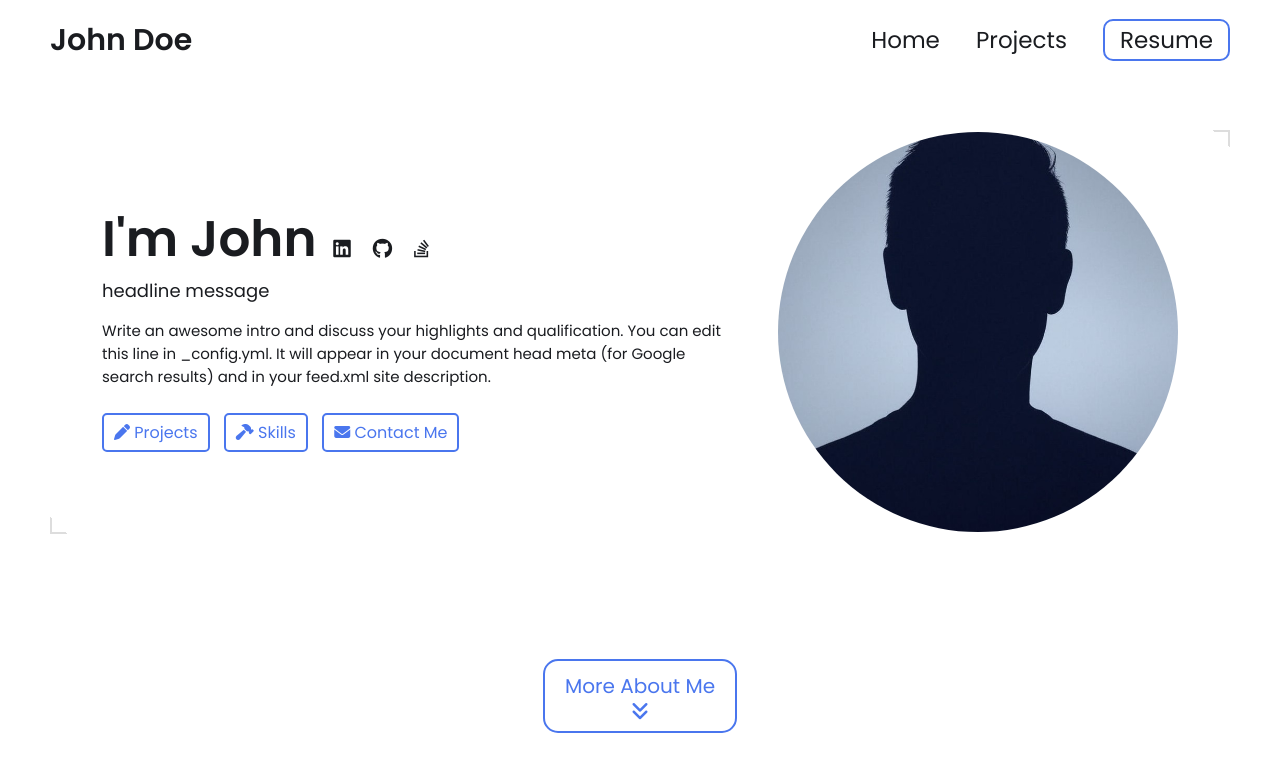
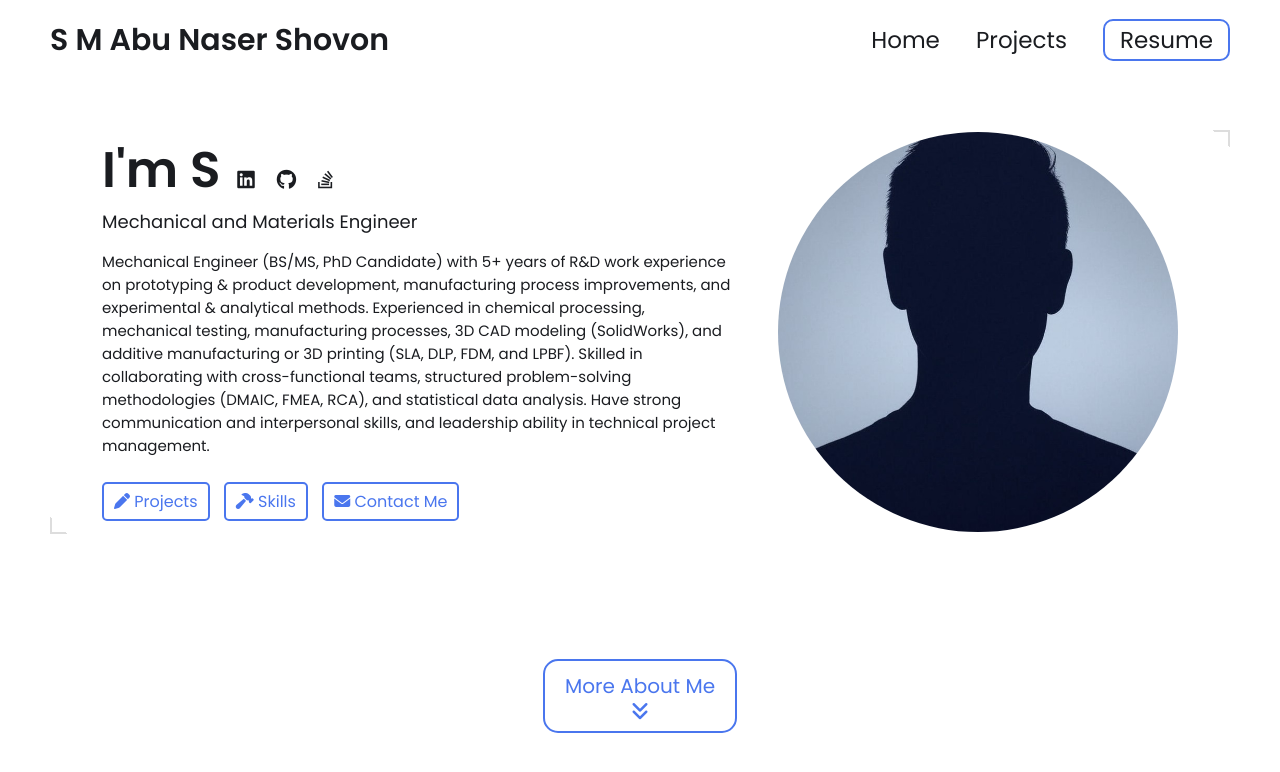
Before and after one commit to smanshovon/smshovon.github.io, a Jekyll site: the page built from index.html, in a window 1280 px wide and 900 px high. Shown: the top 772 px of the window. Built offline with Jekyll 4.4.1, drawn with Linux system fonts in a browser that asks for light colours.

Commit message:
Update _config.yml

```diff
--- a/_config.yml
+++ b/_config.yml
@@ -7,17 +7,16 @@
 
 # Main Page Setup
 
-title: John Doe's Portfolio # This is what shows up in the tab of the browser
+title: Shovon's Portfolio # This is what shows up in the tab of the browser
 
 
 
 # Hero Section
-name: John Doe
-headline: headline message
+name: S M Abu Naser Shovon
+headline: Mechanical and Materials Engineer
 description: >- # dont remove this line. this will ignore all new lines until the next section
-  Write an awesome intro and discuss your highlights and qualification. You can edit this
-  line in _config.yml. It will appear in your document head meta (for
-  Google search results) and in your feed.xml site description.
+  Mechanical Engineer (BS/MS, PhD Candidate) with 5+ years of R&D work experience on prototyping & product development, manufacturing process improvements, and experimental & analytical methods.
+  Experienced in chemical processing, mechanical testing, manufacturing processes, 3D CAD modeling (SolidWorks), and additive manufacturing or 3D printing (SLA, DLP, FDM, and LPBF). Skilled in collaborating with cross-functional teams, structured problem-solving methodologies (DMAIC, FMEA, RCA), and statistical data analysis. Have strong communication and interpersonal skills, and leadership ability in technical project management.
 
 # Place your profile image in /assets/images/profile-image/folder and edit the file name
 profile_image: ./assets/images/profile-image/avatar.jpeg
```
